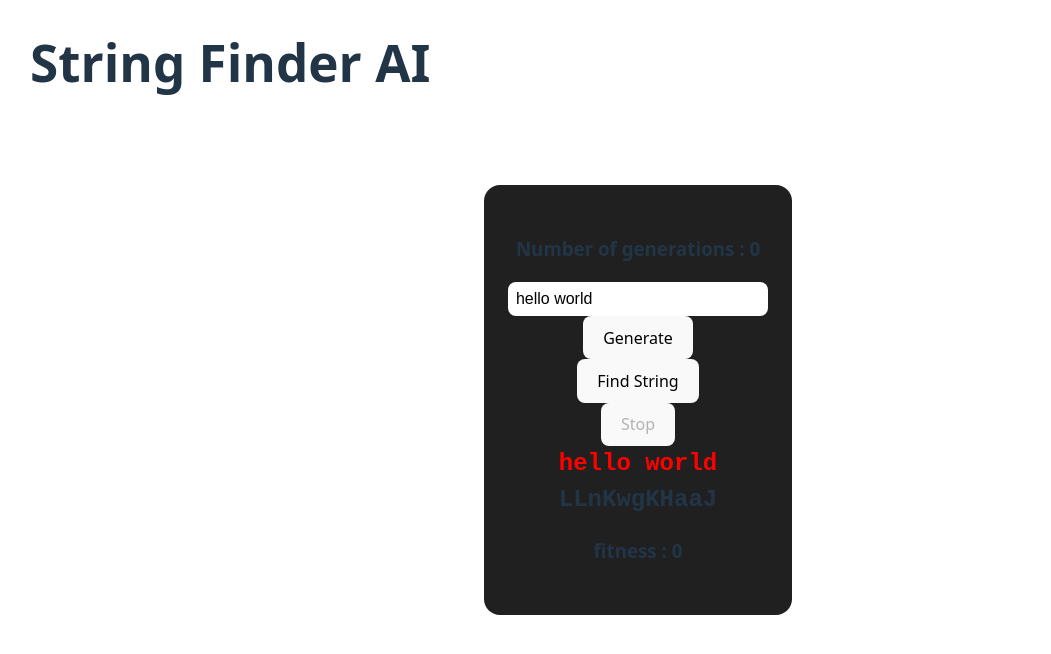
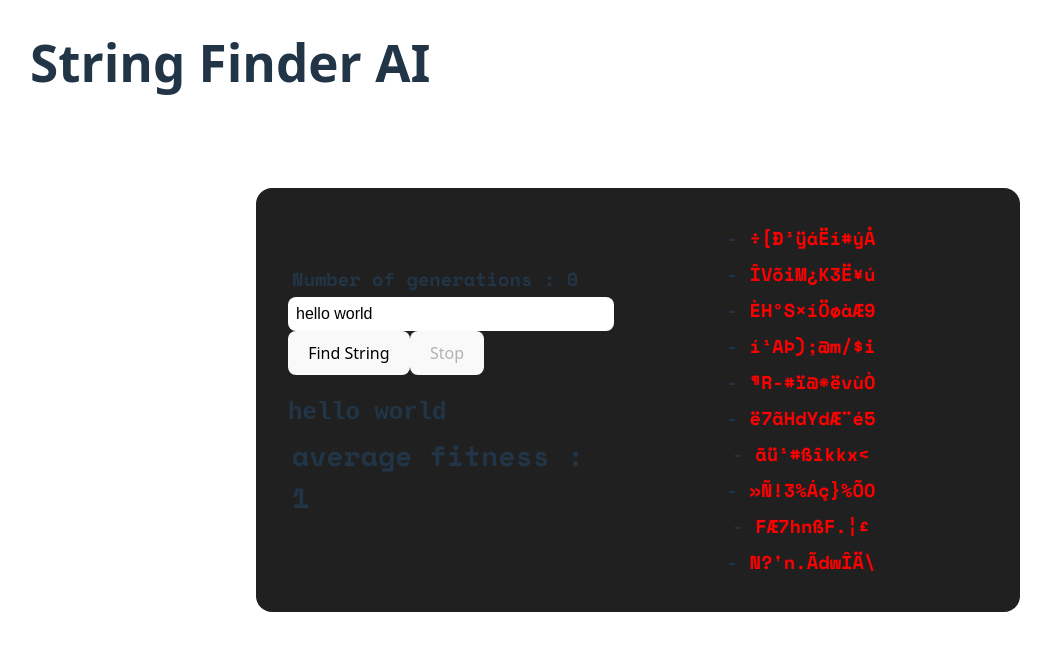
Before and after one commit to SofianH1/GenStringFinder, a React (Vite) app: page / in a window 1280 px wide. Shown: the top 654 px of the page, without its empty margins (2-1053 px from the left). Built offline with nearby package versions, Linux system fonts and the light colour scheme.

Commit message:
added : classes, mutation method, fitness method,...

```diff
--- a/src/App.css
+++ b/src/App.css
@@ -1,3 +1,5 @@
+@import url('https://fonts.googleapis.com/css2?family=Inter:ital,opsz,wght@0,14..32,100..900;1,14..32,100..900&family=Space+Mono:ital,wght@0,400;0,700;1,400;1,700&display=swap');
+
 #root {
   margin: 0;
   padding: 0;
@@ -25,9 +27,10 @@ Main {
   padding: 2rem;
   border-radius: 1em;
   display: flex;
-  flex-direction: column;
   align-items: center;
-  justify-content: center;
+  justify-content: space-between;
+  gap: 3rem;
+  min-width: 700px;
 }
 
 Main input {
@@ -41,13 +44,33 @@ Main input {
 
 Main h2 {
   font-family: 'Courier New', Courier, monospace;
-  margin: 0;
+}
+
+Main h3 {
+  font-family: "Space Mono";
+  margin: 0.25rem;
+  text-align: left;
+}
+.settings{
+  width: 50%;
+}
+.population {
+  display: flex;
+  width: 50%;
+  margin-right: 2rem;
+  flex-direction: column;
+  justify-content: center;
+  align-items: center;
 }
 
 h2 span {
   color: red;
 }
 
+.false {
+  color: red;
+}
+
 .correct {
   color: green;
 }
--- a/src/App.tsx
+++ b/src/App.tsx
@@ -1,6 +1,6 @@
 import "./App.css";
 import Header from "./Components/Header/Header";
-import Main from "./Components/Main/Main";
+import Main from "./Components/Algo/Algo";
 
 function App() {
 	return (
--- /dev/null
+++ b/src/Components/Algo/Algo.tsx
@@ -0,0 +1,108 @@
+import { useEffect, useRef, useState } from "react";
+import Population from "../../logic/Population"
+
+
+function fitness(target: string, current: string): number {
+	let score = 0;
+	for (let i = 0; i < target.length; i++) {
+		if (target[i] === current[i]) {
+			score += 1;
+		}
+	}
+	return score;
+}
+
+const characters =
+	" !\"#$%&'()*+,-./0123456789:;<=>?@ABCDEFGHIJKLMNOPQRSTUVWXYZ[\\]^_`abcdefghijklmnopqrstuvwxyz{|}~¡¢£¤¥¦§¨©ª«¬­®¯°±²³´µ¶·¸¹º»¼½¾¿ÀÁÂÃÄÅÆÇÈÉÊËÌÍÎÏÐÑÒÓÔÕÖ×ØÙÚÛÜÝÞßàáâãäåæçèéêëìíîïðñòóôõö÷øùúûüýþÿ";
+
+function randomString(length: number): string {
+	let result = "";
+	for (let i = 0; i < length; i++) {
+		result += characters.charAt(
+			Math.floor(Math.random() * characters.length)
+		);
+	}
+	return result;
+}
+
+export default function Main() {
+	const [target, setTarget] = useState<string>("hello world");
+	const [current, setCurrent] = useState<string>(randomString(11));
+	const [generationCount, setGenerationCount] = useState<number>(0);
+	const [sigma, setSigma] = useState<number>(0.5);
+	const [isRunning, setIsRunning] = useState<boolean>(false);
+
+	const currentRef = useRef(current);
+	const targetRef = useRef(target);
+	const isRunningRef = useRef(isRunning);
+
+	let population = new Population(10, target, 0.1);
+
+	currentRef.current = current;
+	targetRef.current = target;
+	isRunningRef.current = isRunning;
+
+	function startLoop() {
+		function step() {
+			console.log("current : " + currentRef.current);
+			if (
+				currentRef.current !== targetRef.current &&
+				isRunningRef.current
+			) {
+				setGenerationCount((prev) => prev + 1);
+				setTimeout(step, 1);
+			}
+		}
+		step();
+	}
+
+	useEffect(() => {
+		population = new Population(10, target, 0.1)
+	}, [target]);
+
+	return (
+		<main>
+			<div className="settings">
+				<h3>Number of generations : {generationCount}</h3>
+				<input
+					type="text"
+					name="target"
+					id="target"
+					value={target}
+					onChange={(e) => setTarget(e.target.value)}
+				/>
+				<button
+					onClick={() => {
+						setIsRunning(true);
+						setTimeout(() => startLoop(), 0);
+					}}
+					disabled={isRunning}
+				>
+					Find String
+				</button>
+				<button onClick={() => setIsRunning(false)} disabled={!isRunning}>
+					Stop
+				</button>
+				<h2>
+					{target}
+					<h3>average fitness : {fitness(target, current)}</h3>
+				</h2>
+
+			</div>
+			<div className="population">
+				{population.population.map((individual, key) => {
+
+					return (
+						<h3 key={key}>{target && "-"} {individual.dna?.split("").map((char, i) => {
+							return (
+								<span className={char === target[i] ? "correct" : "false"}>
+									{char}
+								</span>
+							);
+						})}</h3>
+					)
+				})}
+			</div>
+		</main>
+	);
+}
--- a/src/Components/Main/Main.tsx
+++ /dev/null
@@ -1,102 +0,0 @@
-import { useEffect, useRef, useState } from "react";
-
-const characters =
-	"ABCDEFGHIJKLMNOPQRSTUVWXYZabcdefghijklmnopqrstuvwxyz0123456789,.!? ";
-
-function randomString(length: number): string {
-	let result = "";
-	for (let i = 0; i < length; i++) {
-		result += characters.charAt(
-			Math.floor(Math.random() * characters.length)
-		);
-	}
-	return result;
-}
-
-function fitness(target: string, current: string): number {
-	let score = 0;
-	for (let i = 0; i < target.length; i++) {
-		if (target[i] === current[i]) {
-			score += 1;
-		}
-	}
-	return score;
-}
-
-export default function Main() {
-	const [target, setTarget] = useState<string>("hello world");
-	const [current, setCurrent] = useState<string>(randomString(11));
-	const [generationCount, setGenerationCount] = useState<number>(0);
-	const [sigma, setSigma] = useState<number>(0.5);
-	const [isRunning, setIsRunning] = useState<boolean>(false);
-
-	const currentRef = useRef(current);
-	const targetRef = useRef(target);
-	const isRunningRef = useRef(isRunning);
-
-	currentRef.current = current;
-	targetRef.current = target;
-	isRunningRef.current = isRunning;
-
-	function startLoop() {
-		function step() {
-			console.log("current : " + currentRef.current);
-			if (
-				currentRef.current !== targetRef.current &&
-				isRunningRef.current
-			) {
-				setCurrent(randomString(targetRef.current.length));
-				setGenerationCount((prev) => prev + 1);
-				setTimeout(step, 1);
-			}
-		}
-		step();
-	}
-
-	useEffect(() => {
-		setCurrent(randomString(target.length));
-	}, [target]);
-
-	return (
-		<main>
-			<h3>Number of generations : {generationCount}</h3>
-			<input
-				type="text"
-				name="target"
-				id="target"
-				value={target}
-				onChange={(e) => setTarget(e.target.value)}
-			/>
-			<button
-				onClick={() => {
-					setCurrent(randomString(target.length));
-				}}
-			>
-				Generate
-			</button>
-			<button
-				onClick={() => {
-					setIsRunning(true);
-					setTimeout(() => startLoop(), 0);
-				}}
-				disabled={isRunning}
-			>
-				Find String
-			</button>
-			<button onClick={() => setIsRunning(false)} disabled={!isRunning}>
-				Stop
-			</button>
-			<h2>
-				{target?.split("").map((char, i) => {
-					return (
-						<span className={char === current[i] ? "correct" : ""}>
-							{char}
-						</span>
-					);
-				})}
-			</h2>
-			<h2>{current}</h2>
-			<h3>fitness : {fitness(target, current)}</h3>
-		</main>
-	);
-}
--- /dev/null
+++ b/src/logic/Individual.tsx
@@ -0,0 +1,54 @@
+const charactersList =
+    " !\"#$%&'()*+,-./0123456789:;<=>?@ABCDEFGHIJKLMNOPQRSTUVWXYZ[\\]^_`abcdefghijklmnopqrstuvwxyz{|}~¡¢£¤¥¦§¨©ª«¬­®¯°±²³´µ¶·¸¹º»¼½¾¿ÀÁÂÃÄÅÆÇÈÉÊËÌÍÎÏÐÑÒÓÔÕÖ×ØÙÚÛÜÝÞßàáâãäåæçèéêëìíîïðñòóôõö÷øùúûüýþÿ";
+
+
+function randomChar() {
+    return charactersList.charAt(Math.floor(Math.random() * charactersList.length));
+}
+
+function randomString(length: number): string {
+    let result = "";
+    for (let i = 0; i < length; i++) {
+        result += randomChar();
+    }
+    return result;
+}
+
+export default class Individual {
+    dna: string;
+    generation: number;
+    length: number;
+
+    constructor(dna: string = "", generation: number, length: number) {
+        if (dna === "") {
+            this.dna = randomString(length);
+        }
+        else {
+            this.dna = dna;
+        }
+        this.generation = generation;
+        this.length = length;
+    }
+
+    mutate(mutationRate: number) {
+        let newDna = "";
+
+        this.dna.split("").map((char: string) => {
+            if (Math.random() < mutationRate) {
+                char = randomChar();
+            }
+            newDna += char;
+        }
+        )
+        this.dna = newDna;
+    }
+
+    calculateFitness(target: string) {
+        let fitnessTotal = 0;
+        this.dna.split("").map((char, i) => {
+            let deltaChar = Math.abs(charactersList.indexOf(target[i]) - charactersList.indexOf(char))
+            fitnessTotal += Math.min(deltaChar, charactersList.length - deltaChar);
+        })
+        return fitnessTotal;
+    }
+};
--- /dev/null
+++ b/src/logic/Population.tsx
@@ -0,0 +1,20 @@
+import Individual from "./Individual";
+
+
+export default class Population {
+    size = 10;
+    target: string;
+    mutation = 10;
+    population: Individual[] = []
+
+    constructor(size: number, target: string, mutation: number) {
+        this.size = size;
+        this.target = target;
+        this.mutation = mutation;
+        this.population = []
+
+        for (let i = 0; i < this.size; i++) {
+            this.population.push(new Individual("",0,target.length))
+        }
+    }
+};
```
